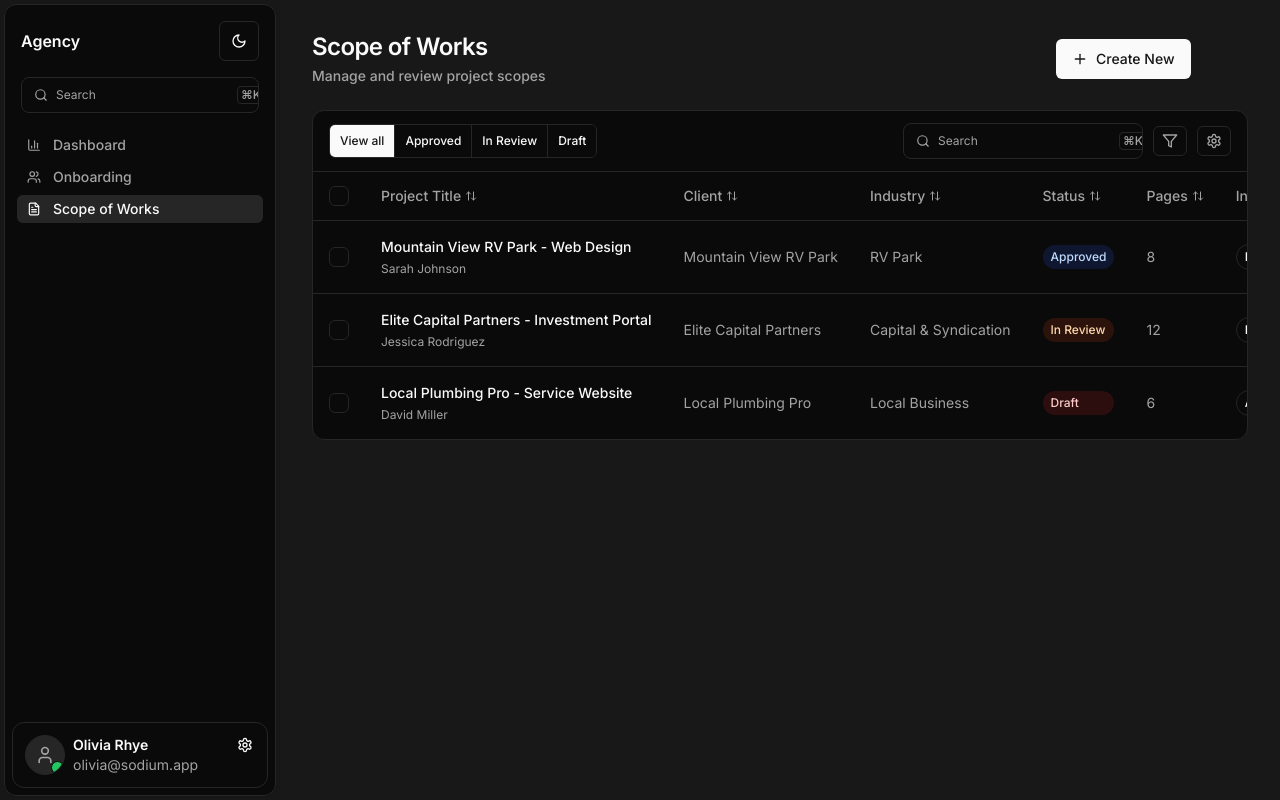
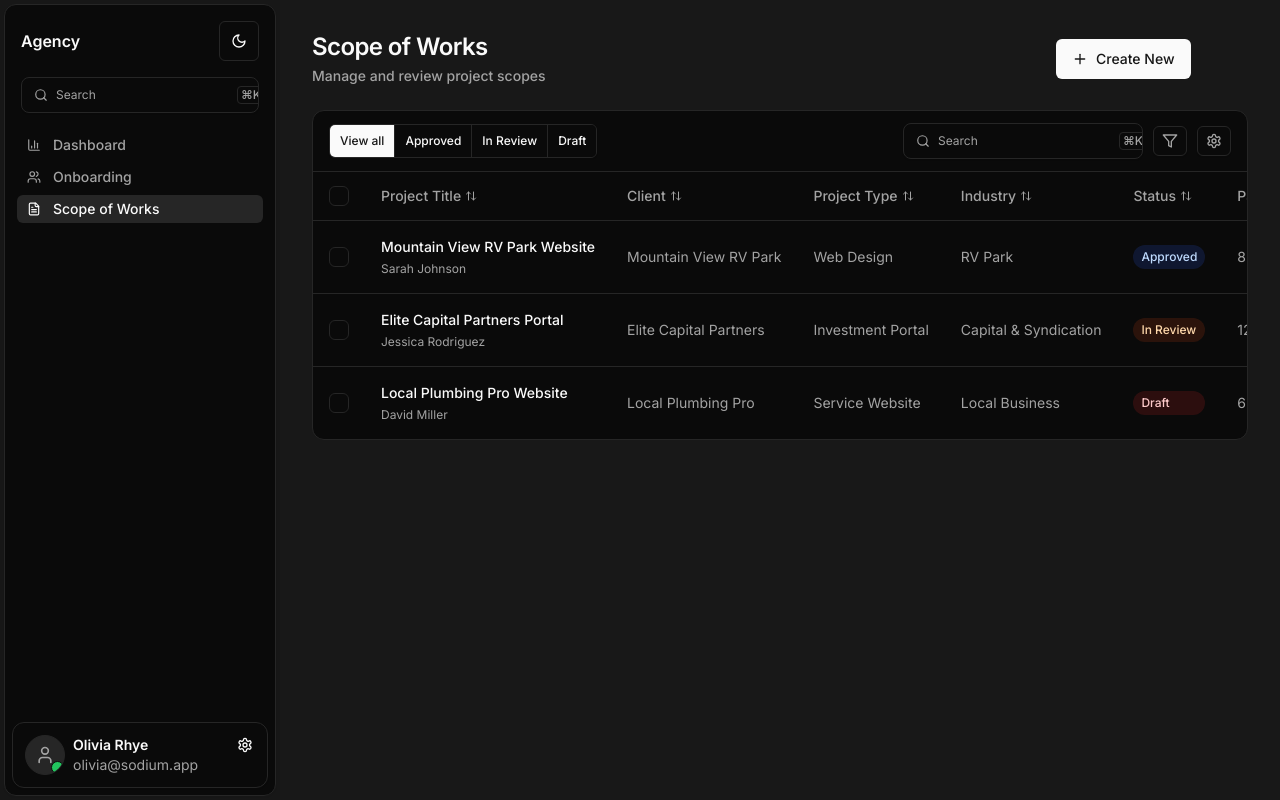
Before and after one commit to parkwebdev/parkweb-sak, a React (Vite) app: page /scope-of-works in a window 1280 px wide. Built offline with nearby package versions, Linux system fonts and the light colour scheme.

Commit message:
Refactor Project Title column

```diff
--- a/src/pages/ScopeOfWorks.tsx
+++ b/src/pages/ScopeOfWorks.tsx
@@ -32,7 +32,8 @@ import {
 const scopeOfWorks = [
   {
     id: '1',
-    title: 'Mountain View RV Park - Web Design',
+    title: 'Mountain View RV Park Website',
+    projectType: 'Web Design',
     client: 'Mountain View RV Park',
     clientContact: 'Sarah Johnson',
     email: 'sarah@mountainviewrv.com',
@@ -82,7 +83,8 @@ Total project duration: 7 weeks`
   },
   {
     id: '2',
-    title: 'Elite Capital Partners - Investment Portal',
+    title: 'Elite Capital Partners Portal',
+    projectType: 'Investment Portal',
     client: 'Elite Capital Partners',
     clientContact: 'Jessica Rodriguez',
     email: 'jessica@elitecapital.com',
@@ -126,7 +128,8 @@ Total project duration: 10 weeks`
   },
   {
     id: '3',
-    title: 'Local Plumbing Pro - Service Website',
+    title: 'Local Plumbing Pro Website',
+    projectType: 'Service Website',
     client: 'Local Plumbing Pro',
     clientContact: 'David Miller',
     email: 'david@localplumbingpro.com',
@@ -187,6 +190,7 @@ const ScopeOfWorks = () => {
   const [activeFilter, setActiveFilter] = useState<string>('view-all');
   const [showColumns, setShowColumns] = useState({
     client: true,
+    projectType: true,
     industry: true,
     status: true,
     pages: true,
@@ -308,6 +312,7 @@ const ScopeOfWorks = () => {
   const filteredData = getFilteredDataByTab().filter(row =>
     row.title.toLowerCase().includes(searchTerm.toLowerCase()) ||
     row.client.toLowerCase().includes(searchTerm.toLowerCase()) ||
+    row.projectType.toLowerCase().includes(searchTerm.toLowerCase()) ||
     row.industry.toLowerCase().includes(searchTerm.toLowerCase())
   );
 
@@ -335,9 +340,9 @@ const ScopeOfWorks = () => {
 
   const handleExportData = () => {
     const csvContent = "data:text/csv;charset=utf-8,"
-      + "Title,Client,Industry,Status,Pages,Date Created\n"
+      + "Title,Client,Project Type,Industry,Status,Pages,Date Created\n"
       + filteredData.map(sow =>
-          `"${sow.title}","${sow.client}","${sow.industry}","${sow.status}","${sow.pages}","${sow.dateCreated}"`
+          `"${sow.title}","${sow.client}","${sow.projectType}","${sow.industry}","${sow.status}","${sow.pages}","${sow.dateCreated}"`
         ).join("\n");
 
     const encodedUri = encodeURI(csvContent);
@@ -501,6 +506,12 @@ const ScopeOfWorks = () => {
                             Client
                           </DropdownMenuCheckboxItem>
                           <DropdownMenuCheckboxItem
+                            checked={showColumns.projectType}
+                            onCheckedChange={() => toggleColumn('projectType')}
+                          >
+                            Project Type
+                          </DropdownMenuCheckboxItem>
+                          <DropdownMenuCheckboxItem
                             checked={showColumns.industry}
                             onCheckedChange={() => toggleColumn('industry')}
                           >
@@ -564,6 +575,14 @@ const ScopeOfWorks = () => {
                           <TableHead className="min-w-0">
                             <div className="flex items-center gap-1">
                               <span>Client</span>
+                              <ArrowUpDown size={12} />
+                            </div>
+                          </TableHead>
+                        )}
+                        {showColumns.projectType && (
+                          <TableHead className="min-w-0">
+                            <div className="flex items-center gap-1">
+                              <span>Project Type</span>
                               <ArrowUpDown size={12} />
                             </div>
                           </TableHead>
@@ -646,6 +665,11 @@ const ScopeOfWorks = () => {
                           {showColumns.client && (
                             <TableCell className="text-muted-foreground whitespace-nowrap">
                               {sow.client}
+                            </TableCell>
+                          )}
+                          {showColumns.projectType && (
+                            <TableCell className="text-muted-foreground whitespace-nowrap">
+                              {sow.projectType}
                             </TableCell>
                           )}
                           {showColumns.industry && (
```
